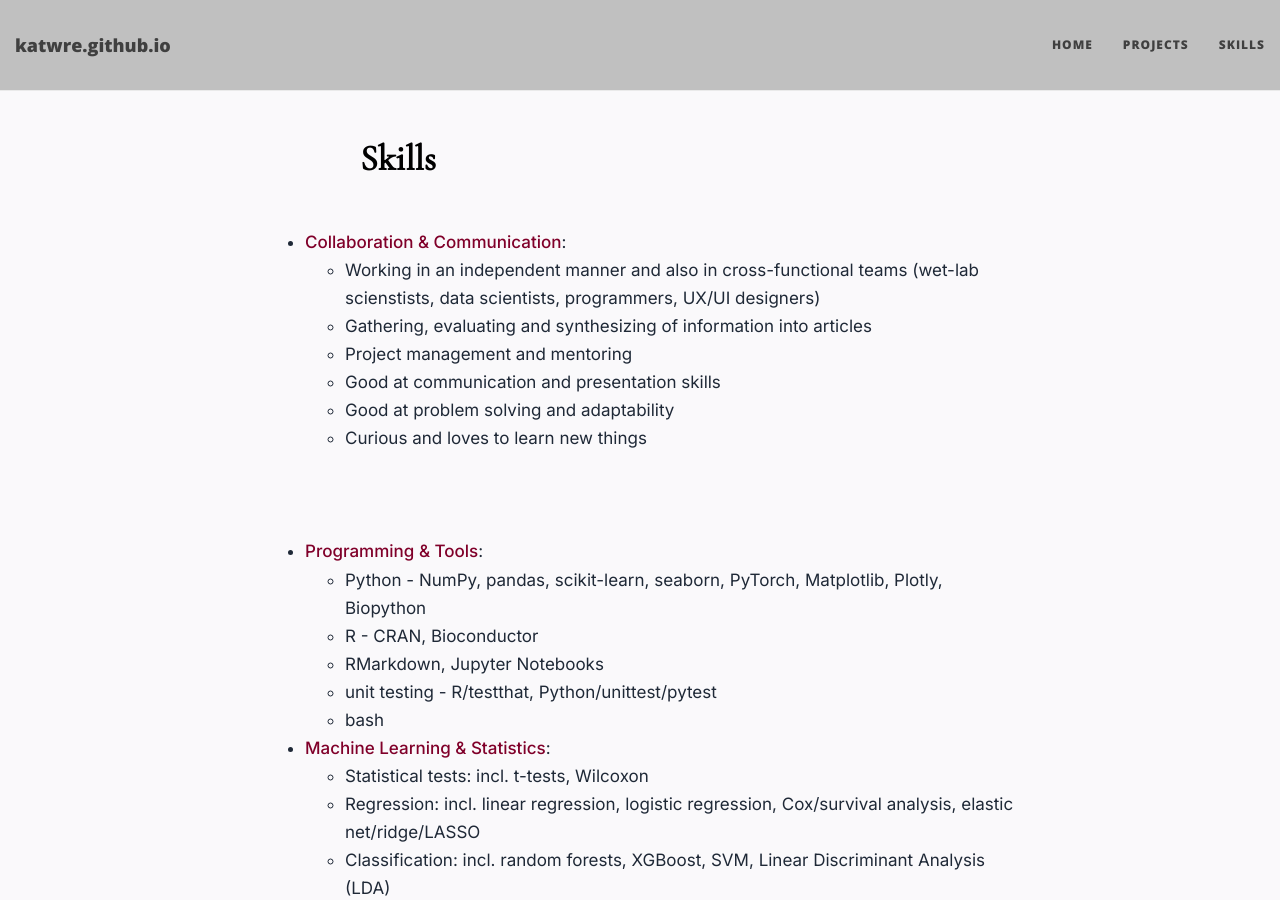
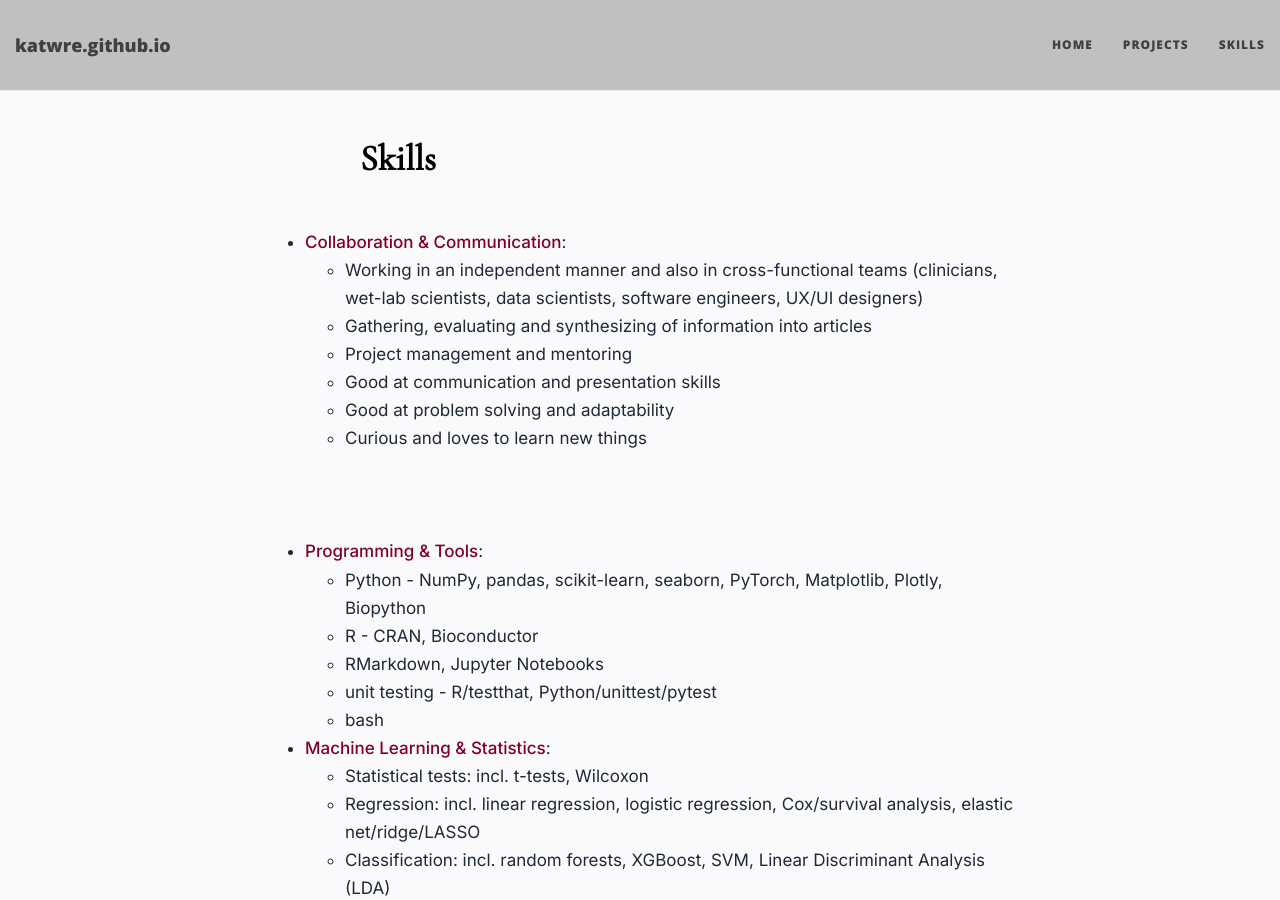
Before and after one commit to katwre/katwre.github.io, a Jekyll site: the page built from skills.md, in a window 1280 px wide and 900 px high. Built offline with Jekyll 4.4.1, drawn with Linux system fonts in a browser that asks for light colours; nearby versions of some CDN libraries; a style sheet for code colours, icons or effects is not loaded.

Commit message:
Fixed Collaboration & Communication

```diff
--- a/skills.md
+++ b/skills.md
@@ -229,7 +229,7 @@ ol li a:hover {
 <li><span class="emphasize">Collaboration & Communication</span>: </li>
 
 <ul>
-<li>Working in an independent manner and also in cross-functional teams (wet-lab scienstists, data scientists, programmers, UX/UI designers)</li>
+<li>Working in an independent manner and also in cross-functional teams (clinicians, wet-lab scientists, data scientists, software engineers, UX/UI designers)</li>
 <li>Gathering, evaluating and synthesizing of information into articles</li>
 <li>Project management and mentoring</li>
 <li>Good at communication and presentation skills</li>
```
